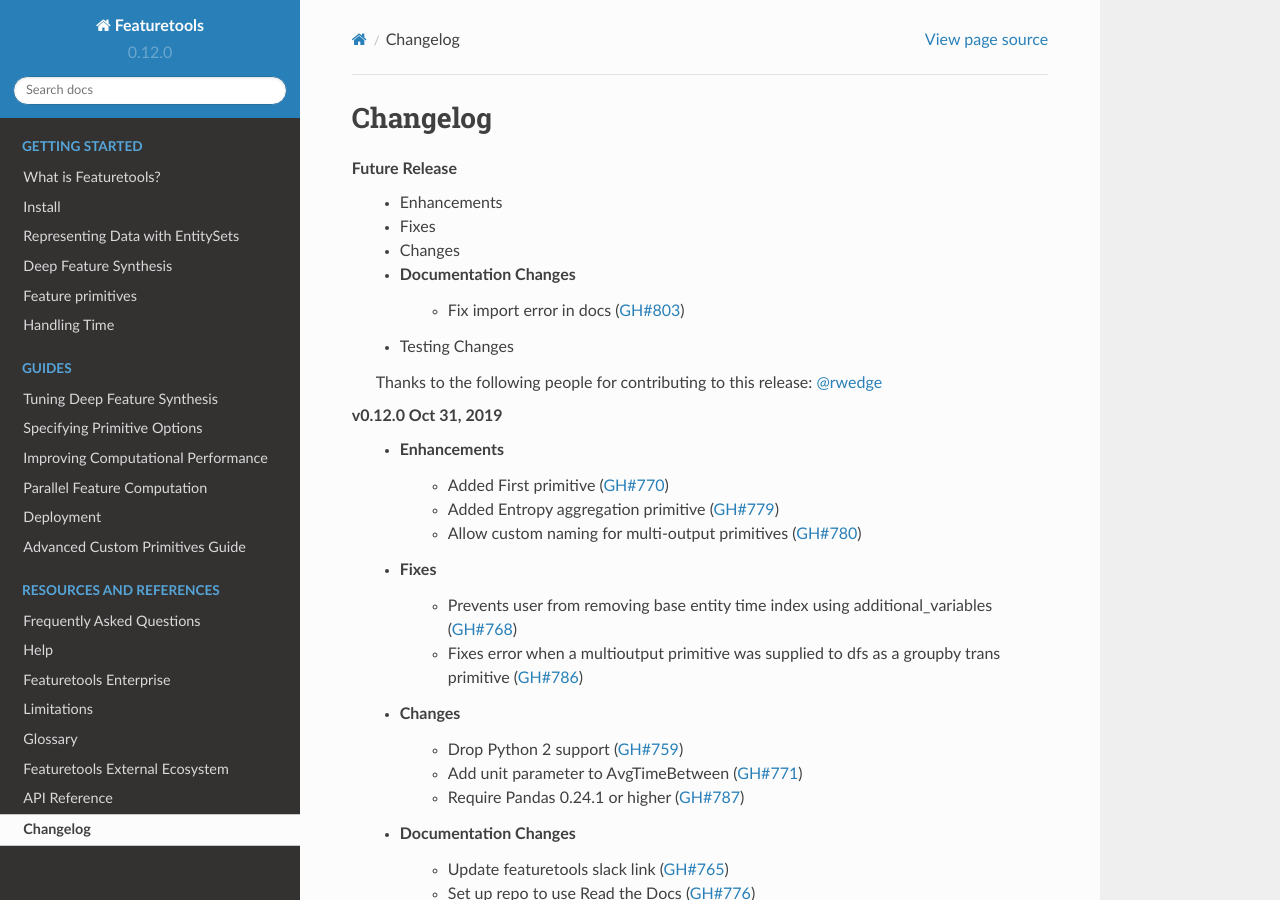
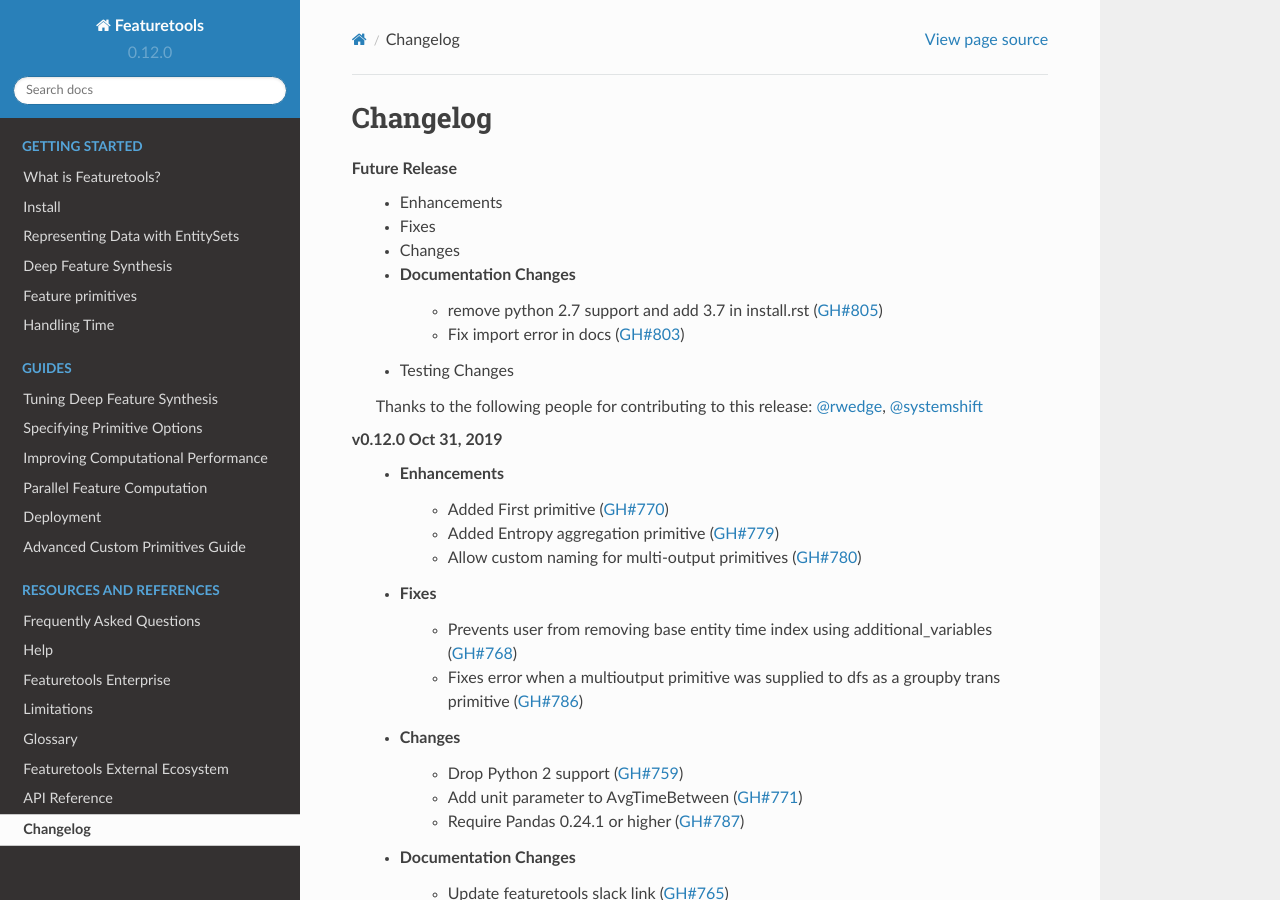
Before and after one commit to alteryx/featuretools, a Sphinx documentation site: the page built from docs/source/changelog.rst, in a window 1280 px wide and 900 px high. Built offline with Sphinx 7.4.7 and the Read the Docs theme 2.0.0, drawn with Linux system fonts in a browser that asks for light colours; pages that are not in the unit, such as notebooks, are missing from menus.

Commit message:
remove 2.7 from install docs (#805)
* remove 2.7 from install docs

* update changelog

* fix changelog typo

```diff
--- a/docs/source/changelog.rst
+++ b/docs/source/changelog.rst
@@ -7,11 +7,12 @@
     * Fixes
     * Changes
     * Documentation Changes
+        * remove python 2.7 support and add 3.7 in install.rst (:pr:`805`)
         * Fix import error in docs (:pr:`803`)
     * Testing Changes
 
     Thanks to the following people for contributing to this release:
-    :user:`rwedge`
+    :user:`rwedge`, :user:`systemshift`
 
 **v0.12.0 Oct 31, 2019**
     * Enhancements
--- a/docs/source/getting_started/install.rst
+++ b/docs/source/getting_started/install.rst
@@ -1,7 +1,7 @@
 Install
 *******
 
-Featuretools is available for Python 2.7, 3.5, and 3.6. The recommended way to install Featuretools is using ``pip`` or ``conda``::
+Featuretools is available for Python 3.5, 3.6 and 3.7 The recommended way to install Featuretools is using ``pip`` or ``conda``::
 
     python -m pip install featuretools
 
```
